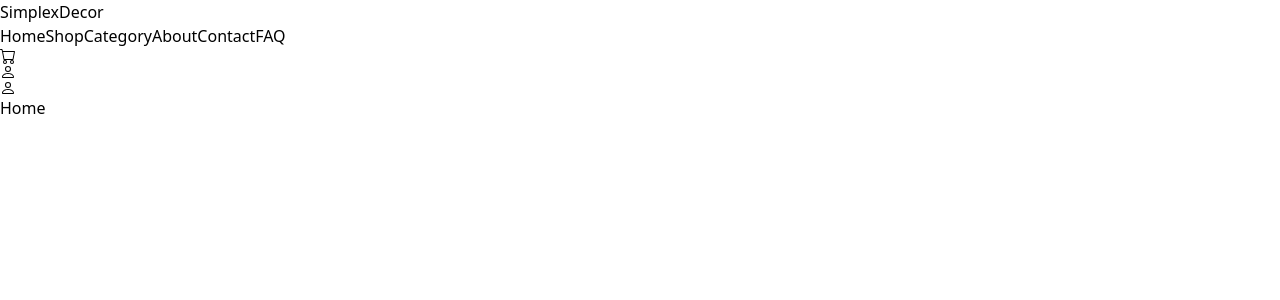
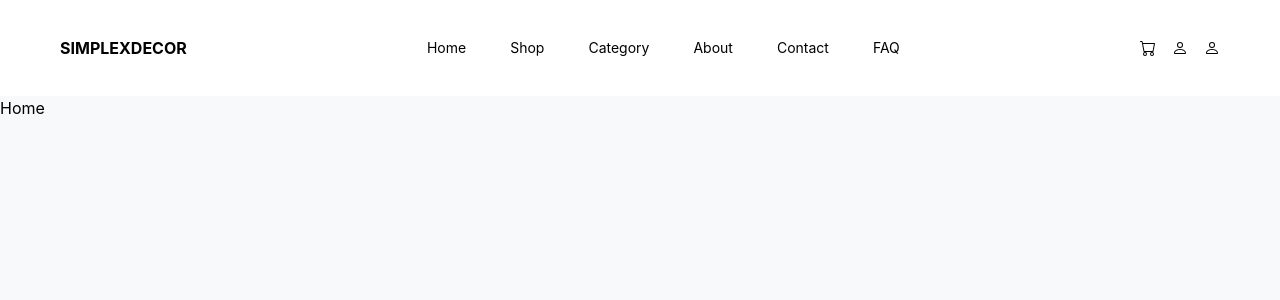
Before and after one commit to shannyushan/cloud-assign, a React (Create React App) app: page / in a window 1280 px wide. Shown: the top 300 px of the page. Built offline with nearby package versions, Linux system fonts and the light colour scheme.

Commit message:
implment header UI

```diff
--- a/src/App.js
+++ b/src/App.js
@@ -1,8 +1,10 @@
 import React from 'react'
 import {BrowserRouter, Route, Routes} from "react-router-dom"
+import Navigation from './components/Navigation'
+
+import Home from "./pages/Home"
 
 
-import Home from "./pages/Home"
 
 
 const App = () => {
@@ -10,6 +12,8 @@ const App = () => {
   <BrowserRouter>
   <Routes>
     <Route path='/' element={<Home/>}/>
+      <Route path='/Navigation' element={<Navigation />} />
+
   </Routes>
 
 
@@ -21,14 +25,14 @@ const App = () => {
 
 
 
-const ProtectedRoute = () =>{
+// const ProtectedRoute = () =>{
 
-}
+// }
 
 
-const AdminRoute = () =>{
+// const AdminRoute = () =>{
 
-}
+// }
 
 
 export default App
--- /dev/null
+++ b/src/assets/css/base.css
@@ -0,0 +1,14 @@
+body {
+    font-family: 'Inter', sans-serif;
+    font-size: 16px;
+    line-height: 1.4;
+    -webkit-font-smoothing: antialiased;
+    color: #000000;
+    background-color: #f7f9fa;
+}
+
+.main-wrapper {
+    max-width: 1200px;
+    margin: 0 auto;
+    padding-inline: 20px;
+}
--- /dev/null
+++ b/src/components/Footer/index.js
@@ -0,0 +1,32 @@
+import React from 'react'
+
+const footer = () => {
+    return (
+
+    <footer className='bg-white'>
+      <div className='py-6 md:py-8 text-sm md:text-base '>
+        <ul className='flex justify-center gap-20 max-[440px]:gap-6'>
+          <li>
+            <a href=''>
+              <a>Help</a>
+            </a>
+          </li>
+          <li>
+            <a href=' '>
+              <a>Terms and Conditions</a>
+            </a>
+          </li>
+          <li>
+            <a href=''>
+              <a>Privacy</a>
+            </a>
+          </li>
+        </ul>
+      </div>
+    </footer>
+
+
+     );
+}
+
+export default footer;
--- a/src/components/Navigation/index.js
+++ b/src/components/Navigation/index.js
@@ -1,5 +1,7 @@
 import React, {useState } from "react";
 import {Link} from "react-router-dom"
+import "../../assets/css/base.css";
+
 
 
 const NAVLINKS = [
@@ -48,12 +50,16 @@ export default function() {
   }
 
   return (
-    <div className="d-flex backgroundcolor class">
-      <div className="">
-        <span className="brand">SimplexDecor</span>
+    <header className="py-7 lg:py-9 bg-white">
+      <div className='main-wrapper'>
+        <nav className='flex justify-between  items-center cursor-pointer'>
+      <div>
+        <span className="uppercase font-bold hover:text-black">SimplexDecor</span>
       </div>
 
-      <ul className="flex-row-item">
+
+  <div>
+      <ul className="flex gap-11 text-sm">
         {NAVLINKS.map((navitem, index) => {
           return (
             <Link to={navitem.link} key={index} className="navitem">
@@ -62,7 +68,10 @@ export default function() {
           );
         })}
       </ul>
-      <ul className="sideoptions ">
+      </div>
+
+     <div>
+      <ul className="sideoptions flex gap-4 text-sm">
         <div className="flex-box" onClick={(e) => handleCart()}>
           <svg
             xmlns="http://www.w3.org/2000/svg"
@@ -100,6 +109,11 @@ export default function() {
           </svg>
         </div>
       </ul>
-    </div>
+      </div>
+
+
+</nav>
+      </div>
+    </header>
   );
 };
--- a/tailwind.config.js
+++ b/tailwind.config.js
@@ -1,6 +1,11 @@
 /** @type {import('tailwindcss').Config} */
 module.exports = {
-    content: ["./src//*.{html,js}"],
+    content: ["./src//*.{html,js}",
+    './src/components/**/*.{html,js}',
+
+
+   ],
+
     theme: {
       extend: {
 
@@ -10,9 +15,9 @@ module.exports = {
          colors: {
         primary: { //ultramarine
           DEFAULT: '#083f89',
-          'w-50': '#f8f6f7',
-          'o-100': '#ff9d01',
-          'b-200' : '#0f0506'
+          '50': '#f8f6f7',
+          '100': '#ff9d01',
+          '200' : '#0f0506'
 
         },
       },
```
Also changed, not shown: 1 other file (tests, documents, lock files or other folders).
